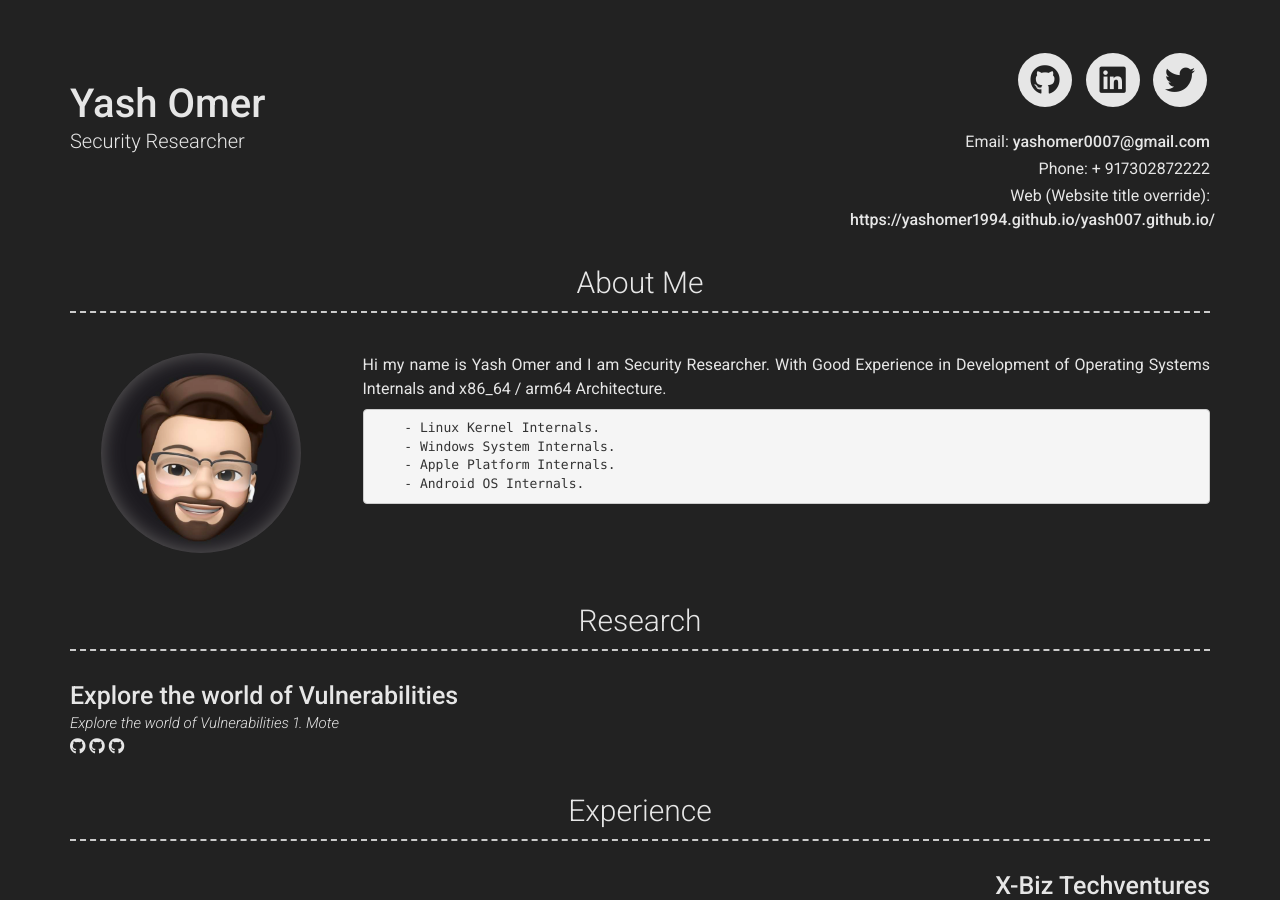
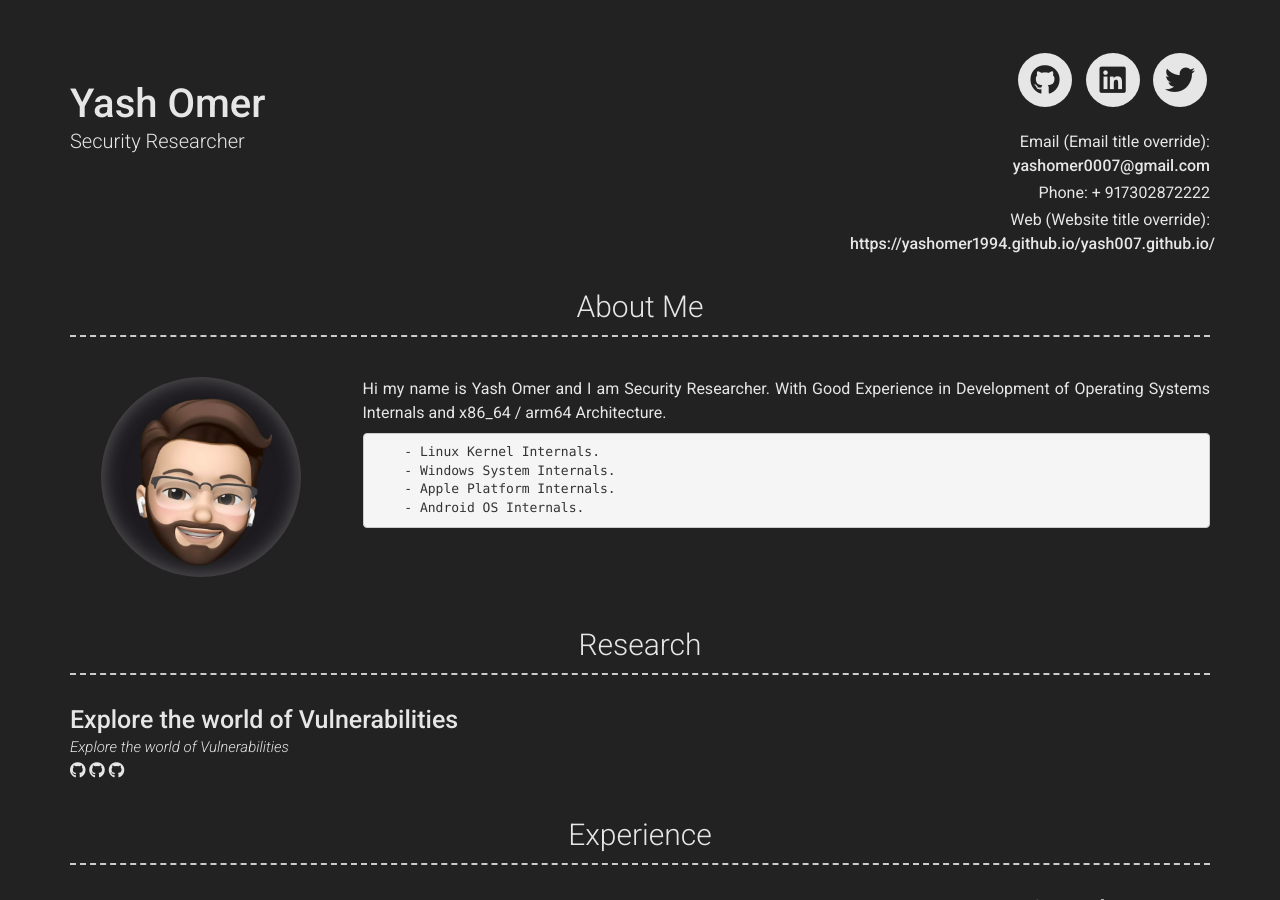
Before and after one commit to yashomer1994/Resume, a Jekyll site: the page built from index.md, in a window 1280 px wide and 900 px high. Built offline with Jekyll 4.4.1, drawn with Linux system fonts in a browser that asks for light colours; nearby versions of some CDN libraries.

Commit message:
Update _config.yml

```diff
--- a/_config.yml
+++ b/_config.yml
@@ -9,7 +9,7 @@
 name: Yash Omer
 title: Security Researcher
 email: yashomer0007@gmail.com
-#email_title: Email (Email title override)
+email_title: Email (Email title override)
 phone: + 917302872222
 # phone_title: Phone (Phone title override)
 website: https://yashomer1994.github.io/yash007.github.io/
@@ -68,12 +68,12 @@
         title: Explore the world of Vulnerabilities
         link: https://yashomer1994.github.io/yash007.github.io/c++/assembly/vba/powershell/2021/02/14/Emotet-Malware.html
         link_text: Explore the world of Vulnerabilities
-                    1. Mote
         icon: fab fa-github
         additional_links:
           - title:  Emotet Malware Analysis (eg. sproogen/modern-resume-theme)
             icon: fab fa-github
             link_text: Emotet Malware Analysis
+                    Emotet
             url: https://yashomer1994.github.io/yash007.github.io/c++/assembly/vba/powershell/2021/02/14/Emotet-Malware.html
             link_name: Emotet Malware Analysis
           - title: Windows Stack Based Overflow (eg. sproogen/modern-resume-theme)
```
